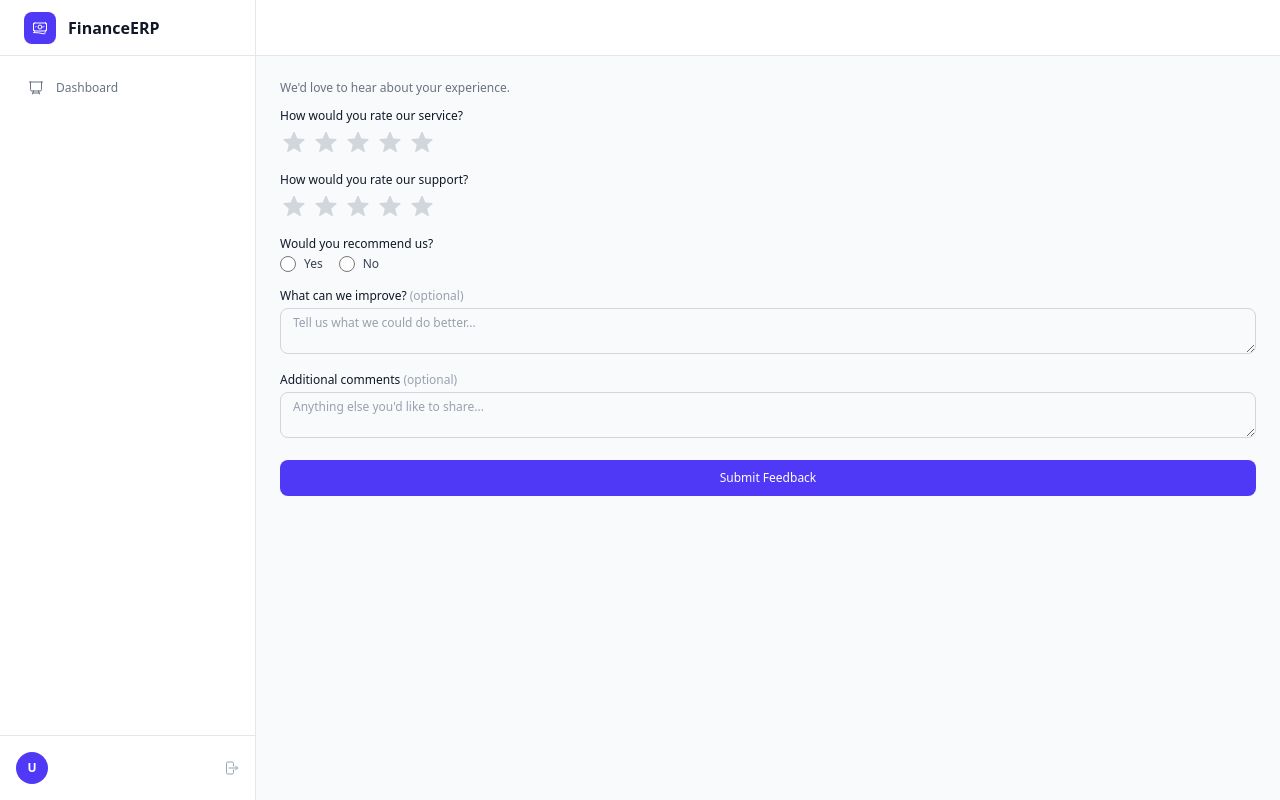
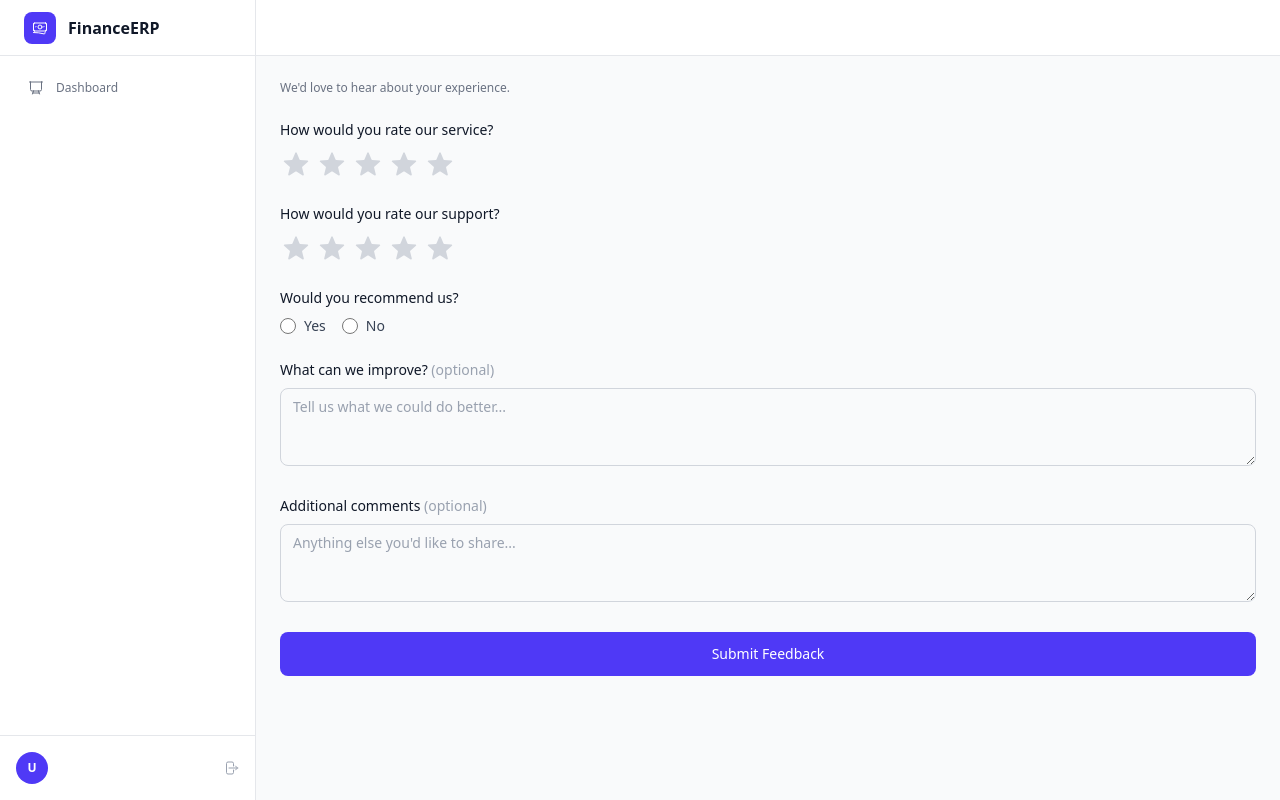
Before and after one commit to devboy-eng/BusManagmentERP, a Rails app: template app/views/feedback/show.html.erb in a window 1280 px wide. Run offline with Rails 7, Linux system fonts and the light colour scheme; the template is opened without the code that fills it, so the values that code supplies are empty; some libraries are stand-ins or nearby versions.

Commit message:
Revert "Compact feedback form for mobile: rename to Kuposu Finance"
This reverts commit a16f3e40890fb2aeb97ff49400f7acc1a14534bb.

```diff
--- a/app/views/feedback/show.html.erb
+++ b/app/views/feedback/show.html.erb
@@ -1,12 +1,12 @@
 <% if @csat_response.respondent.present? %>
-  <p class="text-xs text-gray-500 mb-3">Hi <strong><%= @csat_response.respondent.name %></strong>, we'd love to hear about your experience.</p>
+  <p class="text-xs text-gray-500 mb-6">Hi <strong><%= @csat_response.respondent.name %></strong>, we'd love to hear about your experience.</p>
 <% else %>
-  <p class="text-xs text-gray-500 mb-3">We'd love to hear about your experience.</p>
+  <p class="text-xs text-gray-500 mb-6">We'd love to hear about your experience.</p>
 <% end %>
 
 <%= form_with model: @csat_response, url: submit_feedback_path(token: @csat_response.token), method: :post, data: { turbo: false } do |f| %>
   <% if @csat_response.errors.any? %>
-    <div class="mb-3 rounded-lg bg-red-50 border border-red-200 p-2 text-xs text-red-700">
+    <div class="mb-4 rounded-lg bg-red-50 border border-red-200 p-3 text-xs text-red-700">
       <ul class="list-disc list-inside">
         <% @csat_response.errors.full_messages.each do |msg| %>
           <li><%= msg %></li>
@@ -16,8 +16,8 @@
   <% end %>
 
   <!-- Service Rating -->
-  <div class="mb-4">
-    <label class="block text-xs font-medium text-gray-900 mb-1">How would you rate our service?</label>
+  <div class="mb-6">
+    <label class="block text-sm font-medium text-gray-900 mb-2">How would you rate our service?</label>
     <div data-controller="star-rating" class="flex items-center gap-1">
       <%= f.hidden_field :service_rating, value: @csat_response.service_rating, data: { star_rating_target: "input" } %>
       <% (1..5).each do |i| %>
@@ -26,7 +26,7 @@
                 data-star-rating-target="star"
                 data-value="<%= i %>"
                 class="focus:outline-none transition">
-          <svg class="h-7 w-7 <%= @csat_response.service_rating.to_i >= i ? 'text-yellow-400' : 'text-gray-300' %>" fill="currentColor" viewBox="0 0 24 24">
+          <svg class="h-8 w-8 <%= @csat_response.service_rating.to_i >= i ? 'text-yellow-400' : 'text-gray-300' %>" fill="currentColor" viewBox="0 0 24 24">
             <path d="M11.48 3.499a.562.562 0 011.04 0l2.125 5.111a.563.563 0 00.475.345l5.518.442c.499.04.701.663.321.988l-4.204 3.602a.563.563 0 00-.182.557l1.285 5.385a.562.562 0 01-.84.61l-4.725-2.885a.563.563 0 00-.586 0L6.982 20.54a.562.562 0 01-.84-.61l1.285-5.386a.562.562 0 00-.182-.557l-4.204-3.602a.563.563 0 01.321-.988l5.518-.442a.563.563 0 00.475-.345L11.48 3.5z" />
           </svg>
         </button>
@@ -35,8 +35,8 @@
   </div>
 
   <!-- Support Rating -->
-  <div class="mb-4">
-    <label class="block text-xs font-medium text-gray-900 mb-1">How would you rate our support?</label>
+  <div class="mb-6">
+    <label class="block text-sm font-medium text-gray-900 mb-2">How would you rate our support?</label>
     <div data-controller="star-rating" class="flex items-center gap-1">
       <%= f.hidden_field :support_rating, value: @csat_response.support_rating, data: { star_rating_target: "input" } %>
       <% (1..5).each do |i| %>
@@ -45,7 +45,7 @@
                 data-star-rating-target="star"
                 data-value="<%= i %>"
                 class="focus:outline-none transition">
-          <svg class="h-7 w-7 <%= @csat_response.support_rating.to_i >= i ? 'text-yellow-400' : 'text-gray-300' %>" fill="currentColor" viewBox="0 0 24 24">
+          <svg class="h-8 w-8 <%= @csat_response.support_rating.to_i >= i ? 'text-yellow-400' : 'text-gray-300' %>" fill="currentColor" viewBox="0 0 24 24">
             <path d="M11.48 3.499a.562.562 0 011.04 0l2.125 5.111a.563.563 0 00.475.345l5.518.442c.499.04.701.663.321.988l-4.204 3.602a.563.563 0 00-.182.557l1.285 5.385a.562.562 0 01-.84.61l-4.725-2.885a.563.563 0 00-.586 0L6.982 20.54a.562.562 0 01-.84-.61l1.285-5.386a.562.562 0 00-.182-.557l-4.204-3.602a.563.563 0 01.321-.988l5.518-.442a.563.563 0 00.475-.345L11.48 3.5z" />
           </svg>
         </button>
@@ -54,34 +54,34 @@
   </div>
 
   <!-- Would Recommend -->
-  <div class="mb-4">
-    <label class="block text-xs font-medium text-gray-900 mb-1">Would you recommend us?</label>
+  <div class="mb-6">
+    <label class="block text-sm font-medium text-gray-900 mb-2">Would you recommend us?</label>
     <div class="flex items-center gap-4">
       <label class="flex items-center gap-2 cursor-pointer">
         <%= f.radio_button :would_recommend, true, class: "h-4 w-4 text-indigo-600 focus:ring-indigo-500 border-gray-300", checked: @csat_response.would_recommend == true %>
-        <span class="text-xs text-gray-700">Yes</span>
+        <span class="text-sm text-gray-700">Yes</span>
       </label>
       <label class="flex items-center gap-2 cursor-pointer">
         <%= f.radio_button :would_recommend, false, class: "h-4 w-4 text-indigo-600 focus:ring-indigo-500 border-gray-300", checked: @csat_response.would_recommend == false %>
-        <span class="text-xs text-gray-700">No</span>
+        <span class="text-sm text-gray-700">No</span>
       </label>
     </div>
   </div>
 
   <!-- Improvement Suggestion -->
-  <div class="mb-3">
-    <label class="block text-xs font-medium text-gray-900 mb-1">What can we improve? <span class="text-gray-400 font-normal">(optional)</span></label>
-    <%= f.text_area :improvement_suggestion, rows: 2, placeholder: "Tell us what we could do better...", class: "w-full rounded-lg border border-gray-300 px-3 py-1.5 text-xs text-gray-900 placeholder-gray-400 focus:border-indigo-500 focus:ring-1 focus:ring-indigo-500 resize-none" %>
+  <div class="mb-6">
+    <label class="block text-sm font-medium text-gray-900 mb-2">What can we improve? <span class="text-gray-400 font-normal">(optional)</span></label>
+    <%= f.text_area :improvement_suggestion, rows: 3, placeholder: "Tell us what we could do better...", class: "w-full rounded-lg border border-gray-300 px-3 py-2 text-sm text-gray-900 placeholder-gray-400 focus:border-indigo-500 focus:ring-1 focus:ring-indigo-500 resize-none" %>
   </div>
 
   <!-- Additional Comments -->
-  <div class="mb-4">
-    <label class="block text-xs font-medium text-gray-900 mb-1">Additional comments <span class="text-gray-400 font-normal">(optional)</span></label>
-    <%= f.text_area :additional_comments, rows: 2, placeholder: "Anything else you'd like to share...", class: "w-full rounded-lg border border-gray-300 px-3 py-1.5 text-xs text-gray-900 placeholder-gray-400 focus:border-indigo-500 focus:ring-1 focus:ring-indigo-500 resize-none" %>
+  <div class="mb-6">
+    <label class="block text-sm font-medium text-gray-900 mb-2">Additional comments <span class="text-gray-400 font-normal">(optional)</span></label>
+    <%= f.text_area :additional_comments, rows: 3, placeholder: "Anything else you'd like to share...", class: "w-full rounded-lg border border-gray-300 px-3 py-2 text-sm text-gray-900 placeholder-gray-400 focus:border-indigo-500 focus:ring-1 focus:ring-indigo-500 resize-none" %>
   </div>
 
   <!-- Submit -->
   <div>
-    <%= f.submit "Submit Feedback", class: "w-full rounded-lg bg-indigo-600 px-4 py-2.5 text-xs font-medium text-white hover:bg-indigo-500 transition cursor-pointer" %>
+    <%= f.submit "Submit Feedback", class: "w-full rounded-lg bg-indigo-600 px-4 py-3 text-sm font-medium text-white hover:bg-indigo-500 transition cursor-pointer" %>
   </div>
 <% end %>
```
Also changed, not shown: app/views/layouts/feedback.html.erb (+9 -11 lines).
